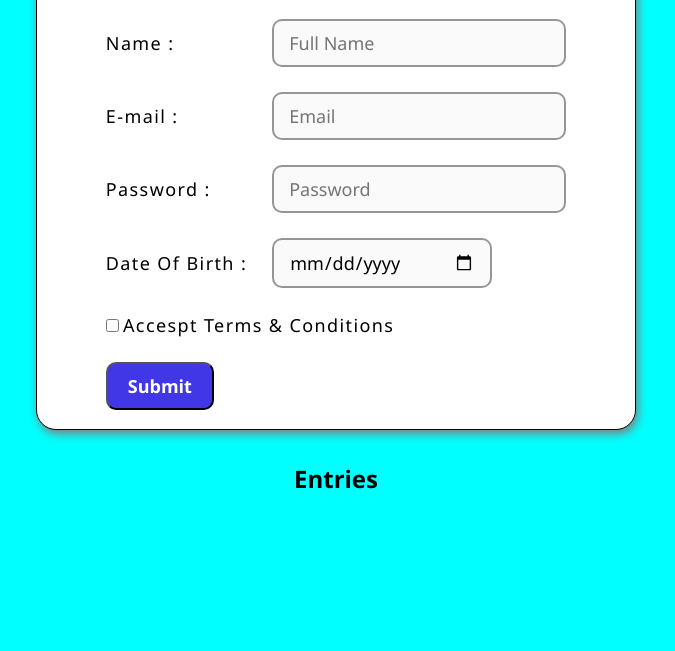
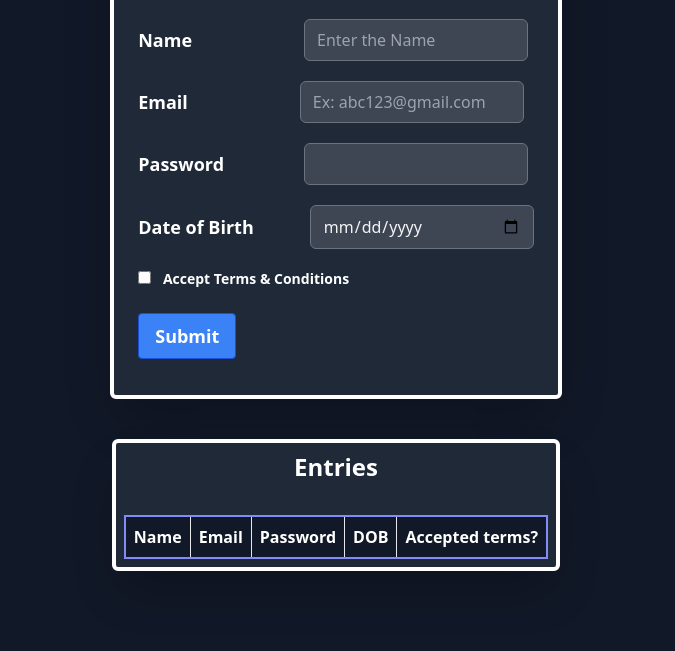
Before and after one commit to 21951a05d3-d3/wd101, a plain HTML site: page index.html in a window 1280 px wide. Shown: the part 177-828 px from the top of the page, without its empty margins (304-979 px from the left). Before the commit the page ends 800 px from the top, so only its background shows below. Drawn offline with nearby package versions, Linux system fonts and the light colour scheme.

Commit message:
Update index.html

```diff
--- a/index.html
+++ b/index.html
@@ -1,166 +1,82 @@
 <!DOCTYPE html>
 <html lang="en">
-  <head>
-    <meta charset="UTF-8" />
-    <meta http-equiv="X-UA-Compatible" content="IE=edge" />
-    <meta name="viewport" content="width=device-width, initial-scale=1.0" />
-    <title>Registration Form</title>
-    <link rel="stylesheet" href="style.css" />
-    <script src="script1.js" defer></script>
-    <style>
-      * {
-        margin: 0;
-        padding: 0;
-        box-sizing: border-box;
-        font-family: "Segoe UI", Tahoma, Geneva, Verdana, sans-serif;
-        }
-        body {
-          background-color:aqua;
-        }
-        .head {
-        margin-top: 1rem;
-        /* color: white; */
-        }
-        .box {
-        display: flex;
-        align-items: center;
-        justify-content: center;
-        margin-top: 3rem;
-        }
-        .form {
-        display: flex;
-        align-items: center;
-        flex-direction: column;
-        background-color: white;
-        width: 600px;
-        height: 500px;
-        box-shadow: 2px 4px 10px gray;
-        border: 1px solid black;
-        border-radius: 20px;
-        padding: 20px;
-        }
-        .input {
-        padding: 10px 15px;
-        border: 2px solid rgba(0, 0, 0, 0.4);
-        font-size: 18px;
-        outline: none;
-        border-radius: 10px;
-        background-color: rgba(0, 0, 0, 0.02);
-        }
-        label {
-        font-size: 18px;
-        letter-spacing: 1.4px;
-        }
-          .tableForm {
-        margin-top: 10px;
-        }
-        .btn {
-        background-color: rgb(66, 55, 231);
-        color: white;
-        padding: 10px 20px;
-        font-size: large;
-        font-weight: 600;
-        border-radius: 10px;
-        }
+<head>
+    <meta charset="UTF-8">
+    <meta http-equiv="X-UA-Compatible" content="IE=edge">
+    <meta name="viewport" content="width=device-width, initial-scale=1.0">
+    <link href="https://cdnjs.cloudflare.com/ajax/libs/tailwindcss/2.2.19/tailwind.min.css" rel="stylesheet">
+    <title>Document</title>
+</head>
+<body class="bg-gray-900">
+    <div class="h-full max-h-full flex flex-col
+    items-center justify-center content-center p-20 ">
+        <div class="text-white px-6 py-9 bg-gray-800 rounded-md border-4  border-white shadow-2xl" >
+            <div class="mb-11 text-2xl font-bold flex justify-center">
+                <h2>
+                    Registration Form
+                </h2>
+            </div>
+            <form class="font-semibold text-lg" id="userform" onsubmit="form_validate()">
+                <div class="mb-5 flex flex-row space-x-28 items-center">
+                    <label for="name">Name</label>
+                    <input class="w-56 rounded-md bg-gray-500 bg-opacity-40 rounded border border-gray-500 focus:border-green-500 focus:bg-gray-900 focus:ring-2 focus:ring-green-900 text-base outline-none text-gray-100 py-1 px-3 leading-8 transition-colors duration-200 ease-in-out" placeholder="Enter the Name" type="text" id="name" name="name" required>
+                </div>
 
-        input:invalid:focus {
-          border: 2px solid red;
-        }
+                <div class="mb-5 flex flex-row space-x-28  items-center">
+                    <label for="email">Email</label>
+                    <input class="w-56 rounded-md bg-gray-500 bg-opacity-40 rounded border border-gray-500 focus:border-green-500 focus:bg-gray-900 focus:ring-2 focus:ring-green-900 text-base outline-none text-gray-100 py-1 px-3 leading-8 transition-colors duration-200 ease-in-out" placeholder="Ex: abc123@gmail.com" type="email" id="email" name="email" required>
+                </div>
 
-        .table {
-         border: 2px solid black;
-          margin: 40px auto;
-        }
+                <div class="mb-5 flex flex-row space-x-20 items-center">
+                    <label for="password">Password</label>
+                    <input class="w-56 rounded-md bg-gray-500 bg-opacity-40 rounded border border-gray-500 focus:border-green-500 focus:bg-gray-900 focus:ring-2 focus:ring-green-900 text-base outline-none text-gray-100 py-1 px-3 leading-8 transition-colors duration-200 ease-in-out" type="password" id="password" name="password" required>
+                </div>
 
-        .td,
-        .th {
-          padding: 10px;
-          text-align: center;
-        }
+                <div class="mb-5 flex flex-row space-x-14 items-center">
+                    <label for="dob">Date of Birth</label>
+                    <input class="w-56 rounded-md bg-gray-500 bg-opacity-40 rounded border border-gray-500 focus:border-green-500 focus:bg-gray-900 focus:ring-2 focus:ring-green-900 text-base outline-none text-gray-100 py-1 px-3 leading-8 transition-colors duration-200 ease-in-out" min="1968-02-12" max="2005-02-12"  type="date" id="dob" name="dob" required>
+                </div>
 
-        .subHead {
-          text-align: center;
-          margin-top: 2rem;
-        }
-    </style>
-  </head>
-  <body>
-    <h1 align="center" class="head">WD101 - Level 8</h1>
-    <div class="box">
-      <form class="form" id="form">
-        <h2 align="center">Registration Form</h2>
+                <div class="mb-6 text-sm items-center">
+                    <input class="mr-2" type="checkbox" id="acceptterm" name="acceptterm" required>
+                    <label for="acceptterm">Accept Terms & Conditions</label>
+                </div>
 
-        <table class="tableForm" cellspacing="25px">
-          <tr>
-            <td><label for="name">Name :</label></td>
-            <td>
-              <input
-                class="input"
-                type="text"
-                name="name"
-                id="name"
-                placeholder="Full Name"
-                required
-              />
-            </td>
-          </tr>
-          <tr>
-            <td><label for="email">E-mail :</label></td>
-            <td>
-              <input
-                class="input"
-                type="email"
-                name="email"
-                id="email"
-                placeholder="Email"
-                required
-              />
-            </td>
-          </tr>
-          <tr>
-            <td><label for="name">Password :</label></td>
-            <td>
-              <input
-                class="input"
-                type="password"
-                name="password"
-                id="password"
-                placeholder="Password"
-                required
-              />
-            </td>
-          </tr>
-          <tr>
-            <td><label for="dob">Date Of Birth :</label></td>
-            <td>
-              <input
-                style="width: 220px"
-                class="input"
-                type="date"
-                name="dob"
-                id="dob"
-                required
-              />
-            </td>
-          </tr>
-          <tr>
-            <td colspan="2">
-              <input type="checkbox" name="agree" id="agree" />
-              <label for="checkbox">Accespt Terms & Conditions</label>
-            </td>
-          </tr>
-          <tr>
-            <td>
-              <button class="btn" type="submit">Submit</button>
-            </td>
-          </tr>
-        </table>
-      </form>
+                <div>
+                    <button class="bg-blue-500 hover:bg-blue-700 text-white font-bold py-2 px-4 border border-blue-700 rounded" type="submit">Submit</button>
+                </div>
+            </form>
+        </div>
+
+        <div class="mt-10 px-20 ">
+            <div class="text-white py-2 px-2 bg-gray-800 rounded-md border-4 border-white shadow-2xl" >
+                <div class="mb-8 text-2xl font-bold flex justify-center">
+                    <h2>
+                        Entries
+                    </h2>
+                </div>
+                <table class="border-collapse border-2 border-indigo-400 w-full" id="regTable">
+                <thead>
+
+                <tr>
+                <th class="border p-2 bg-gray-900">Name</th>
+                <th  class="border p-2 bg-gray-900">Email</th>
+                <th  class="border p-2 bg-gray-900">Password</th>
+                <th  class="border p-2 bg-gray-900">DOB</th>
+                <th  class="border p-2 bg-gray-900">Accepted terms?</th>
+                </tr>
+
+                </thead>
+                <tbody></tbody>
+                </table>
+                </div>
+        </div>
+
     </div>
 
-    <div class="entry">
-      <h2 class="subHead">Entries</h2>
-      <div id="tableDiv"></div>
-    </div>
-  </body>
+
+
+    <script src="./hello.js"></script>
+
+</body>
 </html>
```
